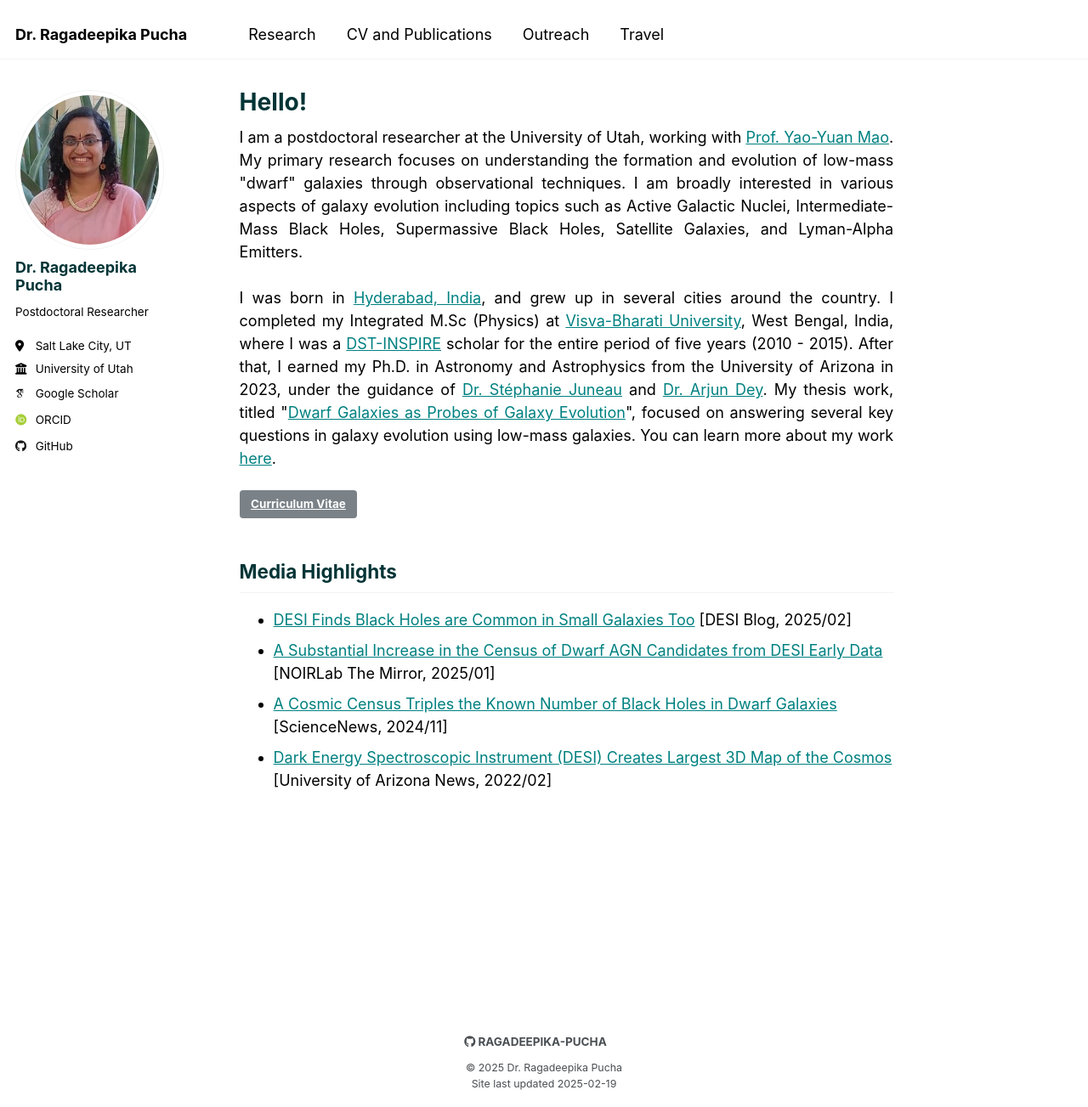
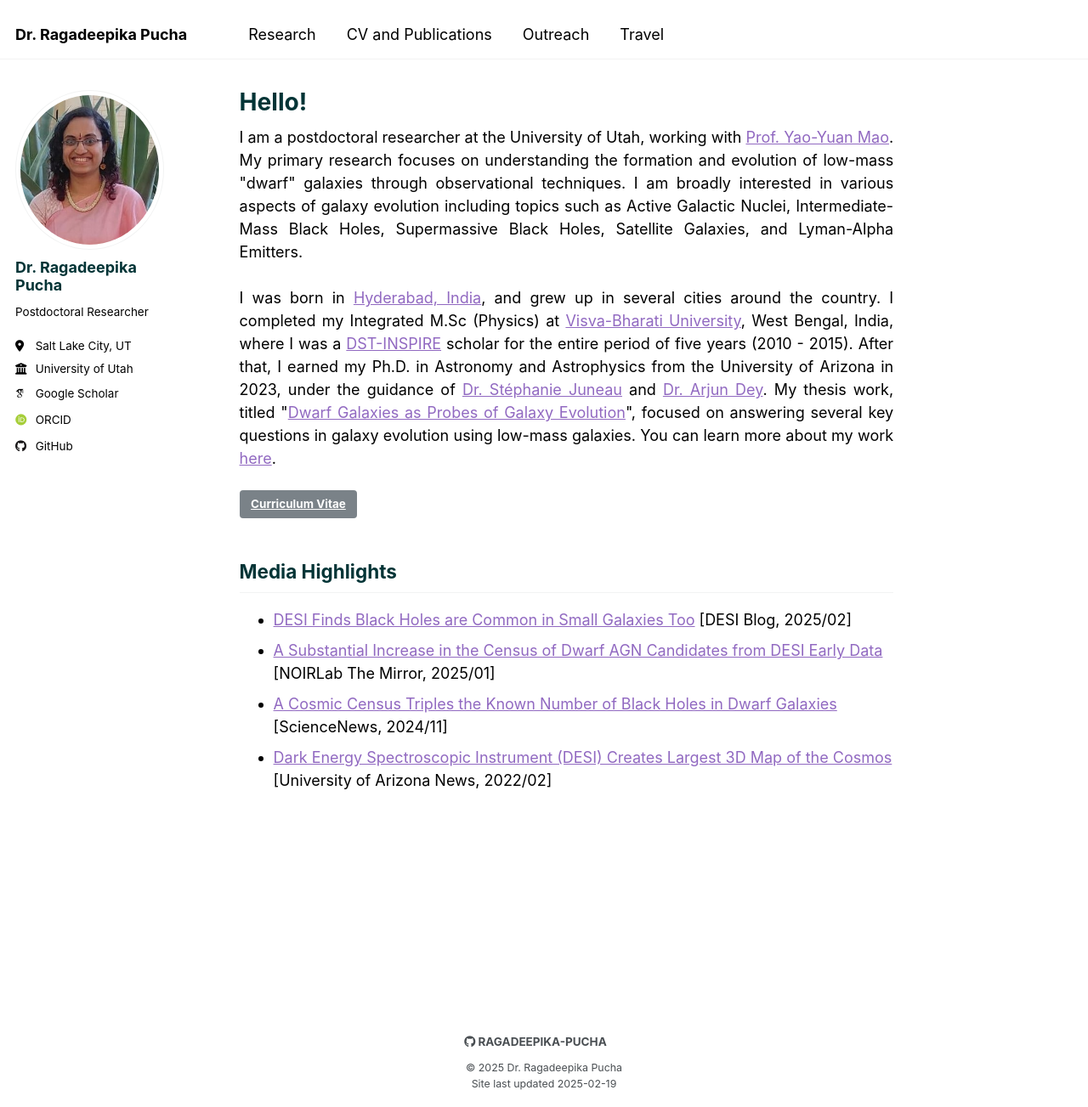
Before and after one commit to Ragadeepika-Pucha/Ragadeepika-Pucha.github.io, a Jekyll site: the page built from _pages/about.md, in a window 1280 px wide and 1303 px high. Shown: the whole window at 85% size. Built offline with Jekyll 4.4.1, drawn with Linux system fonts in a browser that asks for light colours; some web fonts are replaced.

Commit message:
test colors

```diff
--- a/_sass/theme/_default.scss
+++ b/_sass/theme/_default.scss
@@ -41,7 +41,7 @@ $sidebar-screen-min-width   : 1024px;
     --global-code-text-color            : #{$black};
     --global-fig-caption-color          : #{$dark-gray};
     --global-heading-color              : #{$dark-teal};
-    --global-link-color                 : #{$teal};
+    --global-link-color                 : #{$light-purple};
     --global-link-color-hover           : mix(#000, #2f7f93, 25%);
     --global-link-color-visited         : mix(#fff, #2f7f93, 25%);
     --global-masthead-link-color        : #{$black};
```
